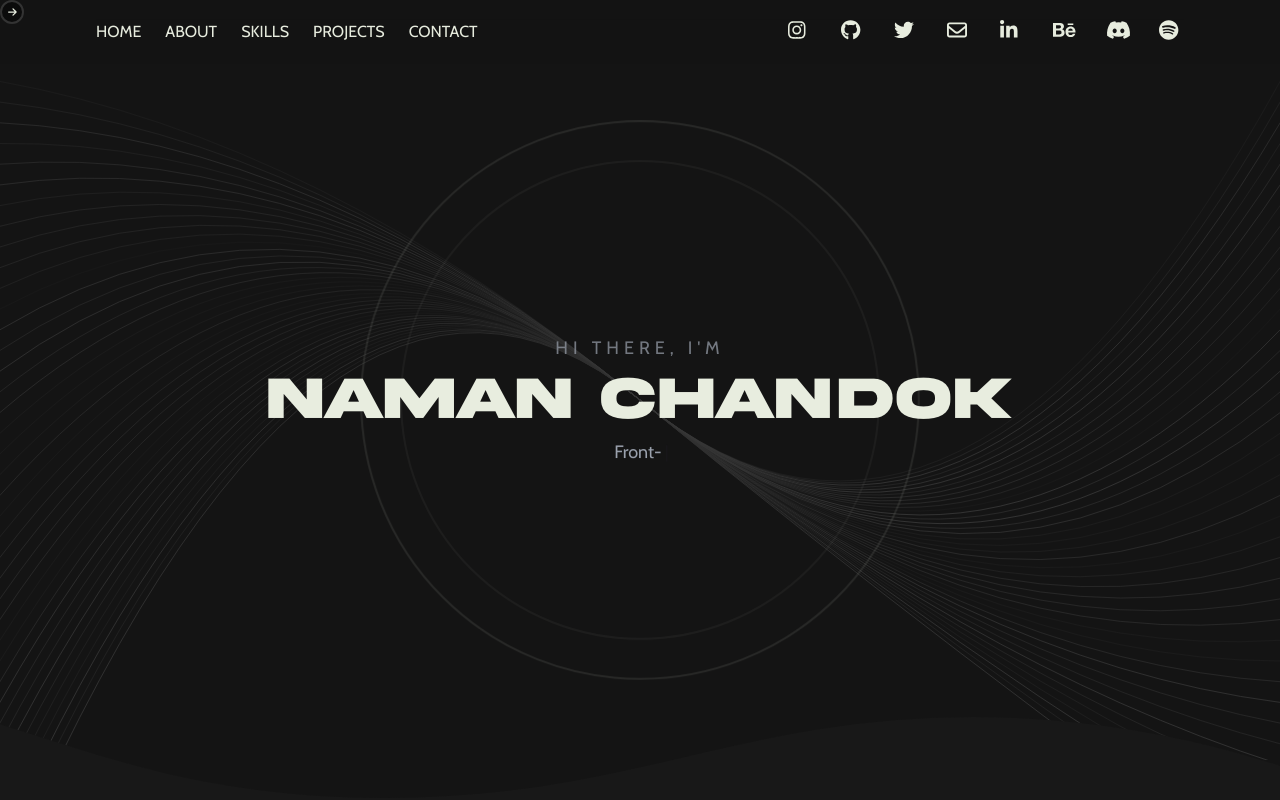
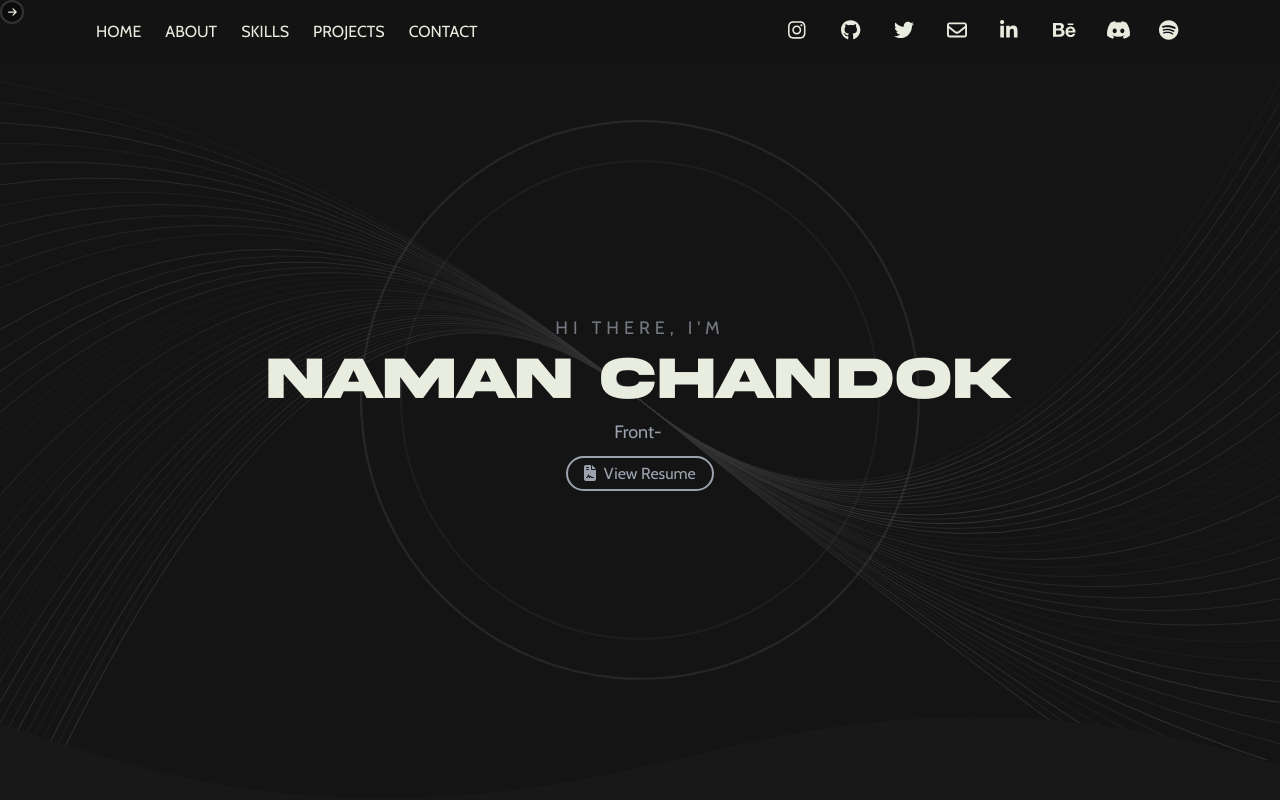
Before and after one commit to NamanChandok/namanchandok.github.io, a Next.js app: page / in a window 1280 px wide. Shown: the top 800 px of the page. Built offline with nearby package versions, Linux system fonts and the light colour scheme.

Commit message:
add resume

```diff
--- a/components/Hero.tsx
+++ b/components/Hero.tsx
@@ -2,7 +2,9 @@ import React from 'react'
 import Link from 'next/link';
 import { Cursor, useTypewriter } from "react-simple-typewriter";
 import Background from "./Background";
-import {delay, motion} from 'framer-motion';
+import {motion} from 'framer-motion';
+import { FontAwesomeIcon } from '@fortawesome/react-fontawesome';
+import { faFileContract } from '@fortawesome/free-solid-svg-icons';
 
 type Props = {}
 
@@ -61,10 +63,25 @@ export default function Hero({}: Props) {
               duration:2.5,
               ease:'anticipate',
               delay: 1.5,
-            }} className='text-lg text-gray-400 opacity-70'>
+            }} className='text-lg text-gray-400 opacity-70 pb-4'>
             <span>{text}</span>
             <Cursor cursorColor='#7c6aab' />
           </motion.p>
+          <motion.a target='_blank'
+            href='https://docs.google.com/document/d/14uKJW6Xv5lxFtsOCv4H1ggWbsm3HZOSQpp7KCxWiIwE/edit?usp=sharing'
+            initial={{
+              opacity:0,
+            }}
+            animate={{
+              opacity:1,
+            }}
+            transition={{
+              duration:2,
+              ease:'anticipate',
+              delay: 2.5,
+            }} className='text-gray-400 border-2 border-gray-400 hover:border-gray-300 py-1.5 px-4 rounded-full opacity-70 hover:text-gray-300 transition-all duration-300 ease-in-out'>
+            <FontAwesomeIcon icon={faFileContract} className='h-4 pr-1 inline-block' /> View Resume
+          </motion.a>
         </div>
       </div>
       <motion.div initial={{
--- a/pages/_app.tsx
+++ b/pages/_app.tsx
@@ -1,7 +1,6 @@
 import '../styles/globals.css'
 import type { AppProps } from 'next/app'
 import { Cabin } from '@next/font/google'
-import { useEffect } from 'react'
 
 import { ReactLenis, useLenis } from '@studio-freight/react-lenis'
 
@@ -9,10 +8,12 @@ const cabin = Cabin({ subsets: ['latin'] })
 
 export default function App({ Component, pageProps }: AppProps) {
 
-  const lenis = useLenis(()=>{})
+  const lenis = useLenis(()=>{
+
+  })
 
   return (
-    <ReactLenis root>
+    <ReactLenis options={{duration:1, easing: (t) => Math.min(1, 1.001 - Math.pow(2, -5 * t))}} root>
     <main className={cabin.className+' bg-bruh-black text-bruh-white'} >
       <Component {...pageProps} />
     </main>
--- a/pages/index.tsx
+++ b/pages/index.tsx
@@ -25,12 +25,11 @@ export default function Home() {
       }
       const keyframes_icon = {rotate: i ? '-45deg' : '0deg'}
       trailer.animate(keyframes, {
-        duration: 200,
+        duration: 150,
         fill: 'forwards'
       })
       icon.animate(keyframes_icon, {
-        duration: 250,
-        delay: 50,
+        duration: 200,
         fill: 'forwards',
       })
     }
--- a/styles/globals.css
+++ b/styles/globals.css
@@ -82,11 +82,7 @@ body:hover #trailer {
     opacity: 1;
 }
 
-html {
-    cursor: none;
-}
-
-a {
+html, a, button {
     cursor: none;
 }
 
```
